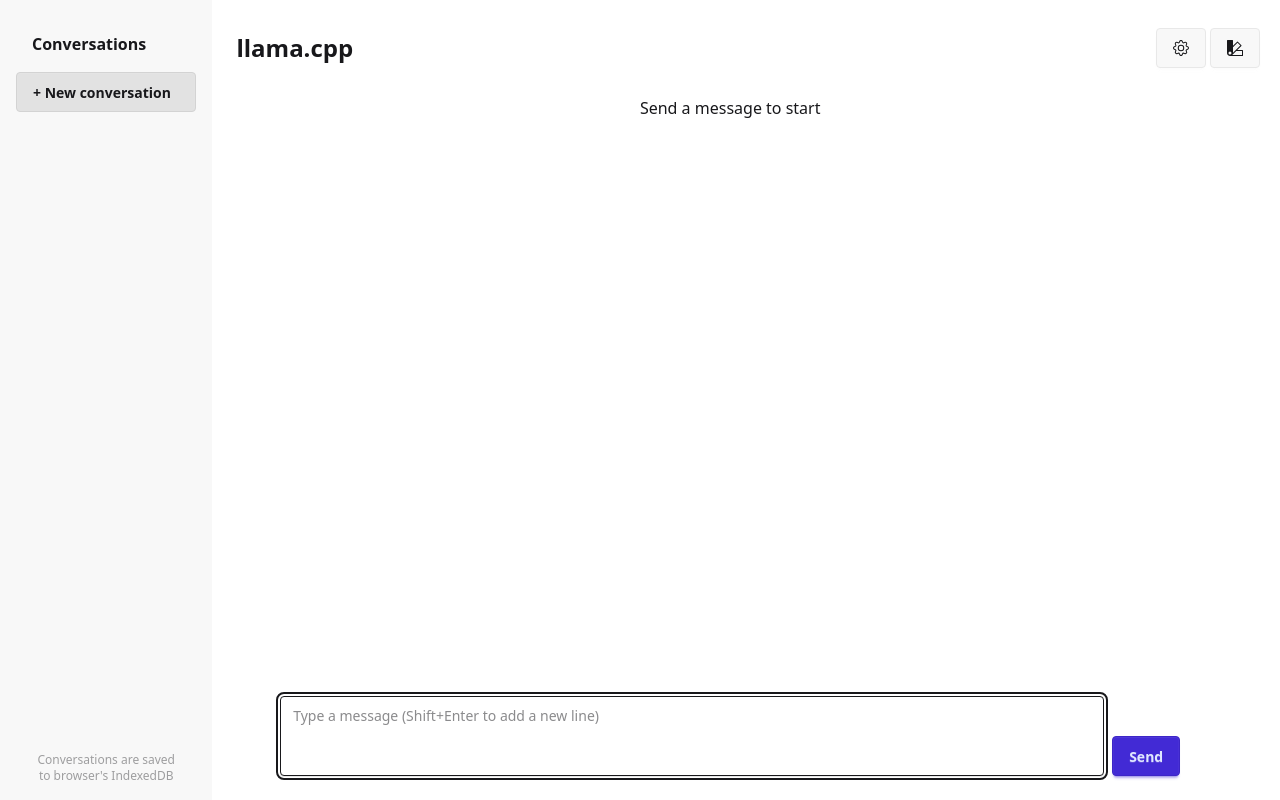
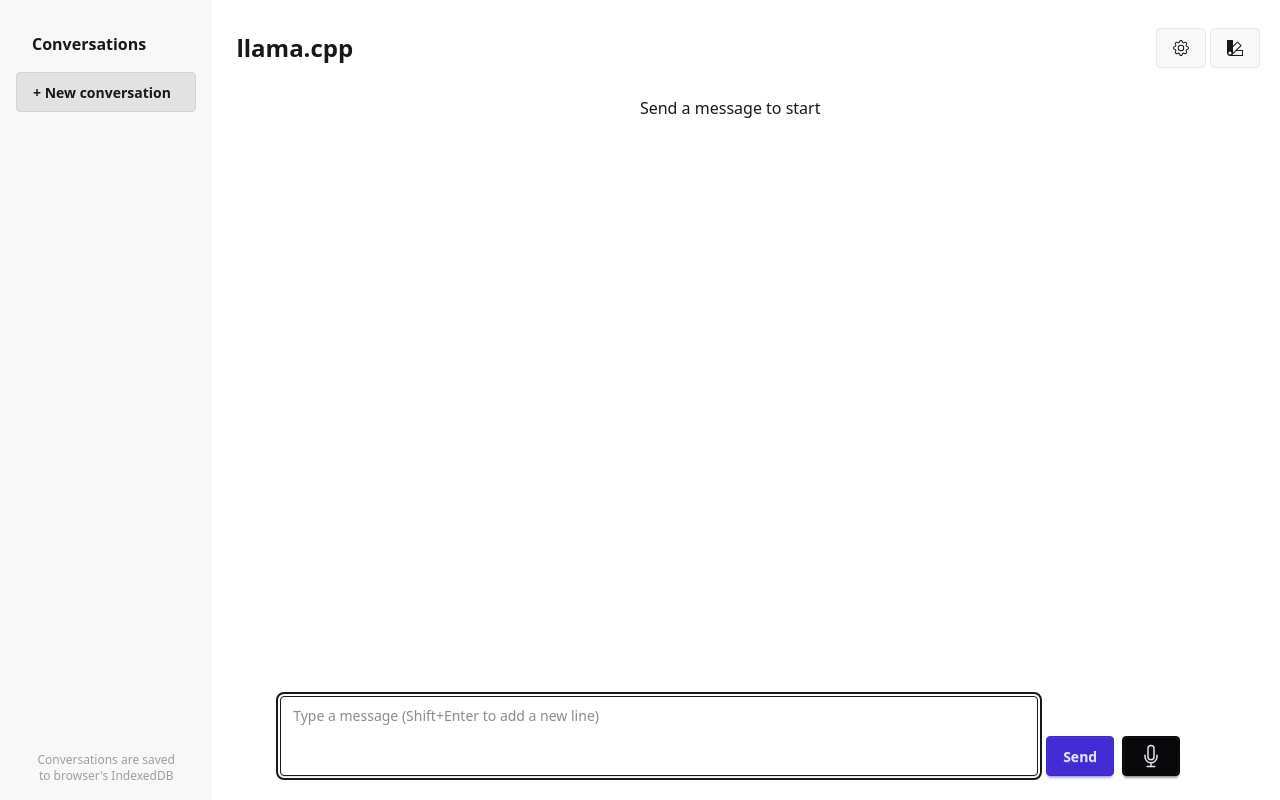
Before and after one commit to NexusAI-AX/AxAgent_MCP, a React (Vite) app in the folder frnt/: page /#/ in a window 1280 px wide. Before the commit this address led to /#/chat/1. Built offline with nearby package versions, Linux system fonts and the light colour scheme.

Commit message:
Add speech recognition hook and mic button

```diff
--- a/frnt/src/components/ChatScreen.tsx
+++ b/frnt/src/components/ChatScreen.tsx
@@ -7,6 +7,8 @@
 import StorageUtils from '../utils/storage';
 import { useVSCodeContext } from '../utils/llama-vscode';
 import { useChatTextarea, ChatTextareaApi } from './useChatTextarea.ts';
+import useSpeechToText from './useSpeechToText';
+import { MicrophoneIcon, StopIcon } from '@heroicons/react/24/outline';
 
 /**
  * A message display is a message node with additional information for rendering.
@@ -102,6 +104,9 @@
   } = useAppContext();
 
   const textarea: ChatTextareaApi = useChatTextarea(prefilledMsg.content());
+
+  const { start, stop, listening, supported } = useSpeechToText(textarea.setValue);
+  useEffect(() => stop, [stop]);
 
   const { extraContext, clearExtraContext } = useVSCodeContext(textarea);
   // TODO: improve this when we have "upload file" feature
@@ -284,6 +289,20 @@
               Send
             </button>
           )}
+          <button
+            className="btn btn-neutral ml-2"
+            onClick={listening ? stop : start}
+            disabled={!supported}
+            title={
+              supported ? undefined : 'Speech recognition not supported'
+            }
+          >
+            {listening ? (
+              <StopIcon className="h-6 w-6" />
+            ) : (
+              <MicrophoneIcon className="h-6 w-6" />
+            )}
+          </button>
         </div>
       </div>
       <div className="w-full sticky top-[7em] h-[calc(100vh-9em)]">
--- /dev/null
+++ b/frnt/src/components/useSpeechToText.ts
@@ -0,0 +1,54 @@
+import { useCallback, useEffect, useRef, useState } from 'react';
+
+interface SpeechToTextApi {
+  start: () => void;
+  stop: () => void;
+  listening: boolean;
+  supported: boolean;
+}
+
+export default function useSpeechToText(
+  onResult: (text: string) => void
+): SpeechToTextApi {
+  const recognitionRef = useRef<SpeechRecognition | null>(null);
+  const [listening, setListening] = useState(false);
+  const supported =
+    typeof window !== 'undefined' &&
+    ((window as any).SpeechRecognition || (window as any).webkitSpeechRecognition);
+
+  const start = useCallback(() => {
+    if (!supported || listening) return;
+    const SpeechRecognitionCtor =
+      (window as any).SpeechRecognition || (window as any).webkitSpeechRecognition;
+    const recognition: SpeechRecognition = new SpeechRecognitionCtor();
+    recognitionRef.current = recognition;
+    recognition.interimResults = false;
+    recognition.onresult = (e: SpeechRecognitionEvent) => {
+      const transcript = Array.from(e.results)
+        .map((r) => r[0].transcript)
+        .join('');
+      onResult(transcript);
+    };
+    recognition.onend = () => {
+      setListening(false);
+    };
+    recognition.onerror = () => {
+      setListening(false);
+    };
+    recognition.start();
+    setListening(true);
+  }, [supported, listening, onResult]);
+
+  const stop = useCallback(() => {
+    recognitionRef.current?.stop();
+    setListening(false);
+  }, []);
+
+  useEffect(() => {
+    return () => {
+      recognitionRef.current?.stop();
+    };
+  }, []);
+
+  return { start, stop, listening, supported };
+}
```
